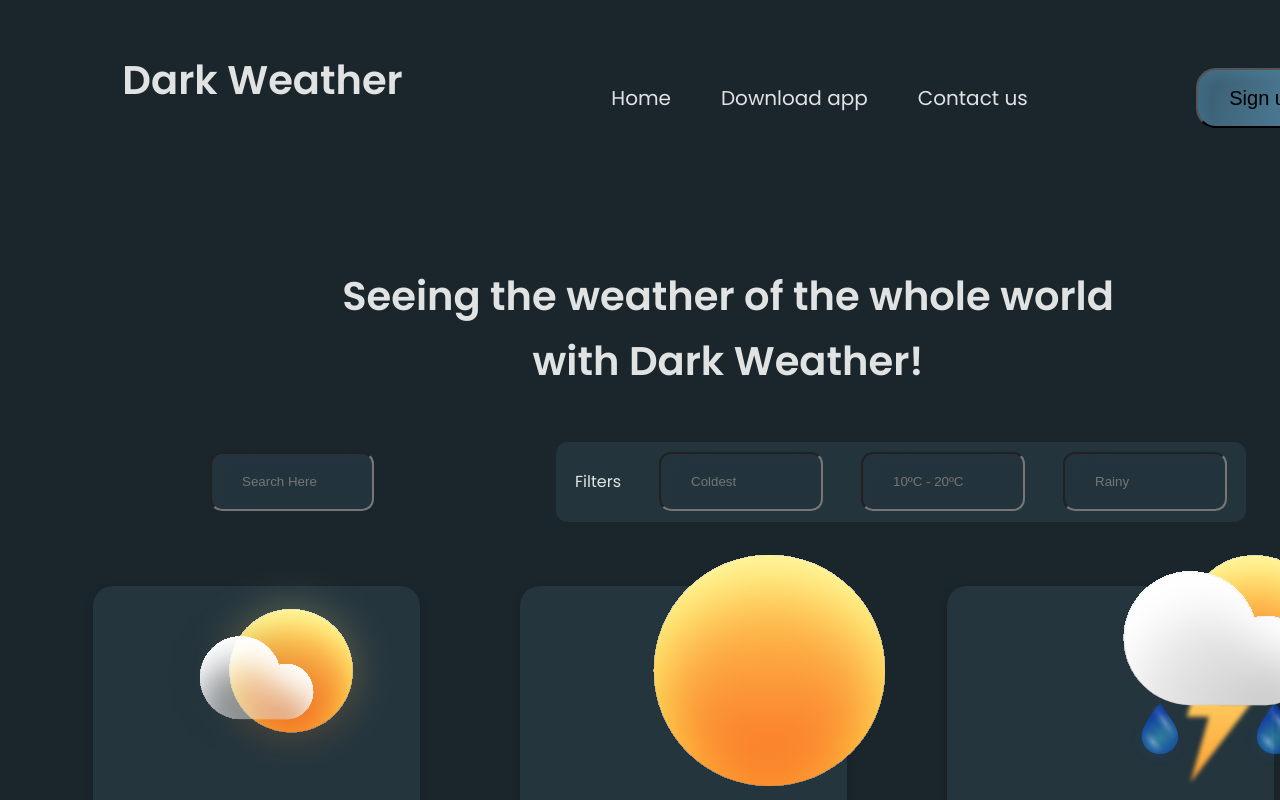
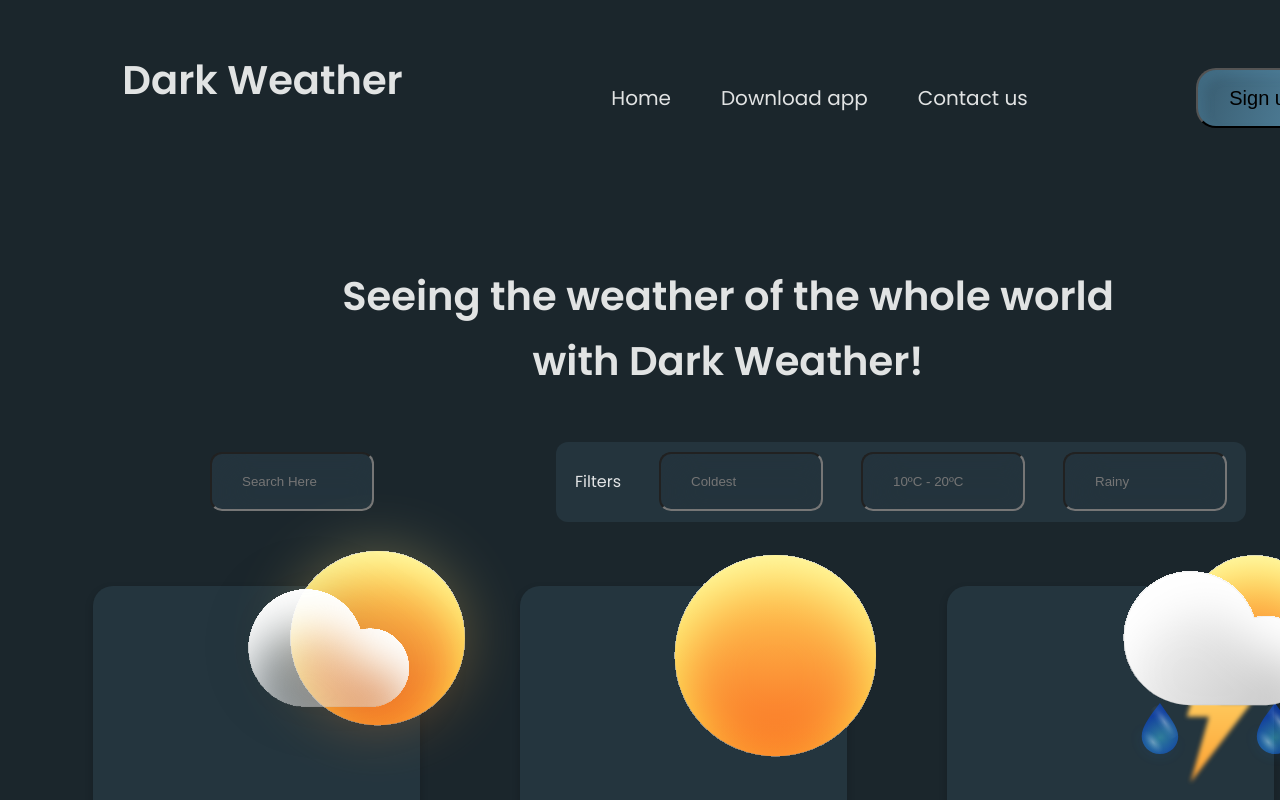
Before and after one commit to mavrk-mose/dark-weather, a React (Vite) app: page / in a window 1280 px wide. Shown: the top 800 px of the page. Built offline with nearby package versions, Linux system fonts and the light colour scheme.

Commit message:
styled the weather icons

```diff
--- a/src/index.css
+++ b/src/index.css
@@ -161,16 +161,16 @@ input{
 }
 .weather-icon-1{
   position: absolute;
-  width: 232.07px;
-  height: 232.07px;
-  left: 70px;
-  top: 0px;
+  width: 345.07px;
+  height: 295.07px;
+  left: 95px;
+  top: -64px;
 }
 .weather-icon-2{
   position: absolute;
-  width: 232.07px;
-  height: 232.07px;
-  left: 559.93px;
+  width: 202.07px;
+  height: 202.07px;
+  left: 580.93px;
   top: 0px;
 }
 .weather-icon-3{
```
